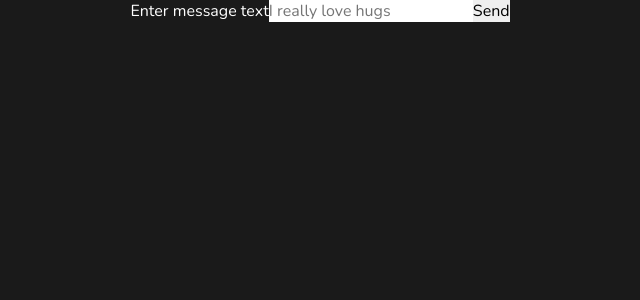
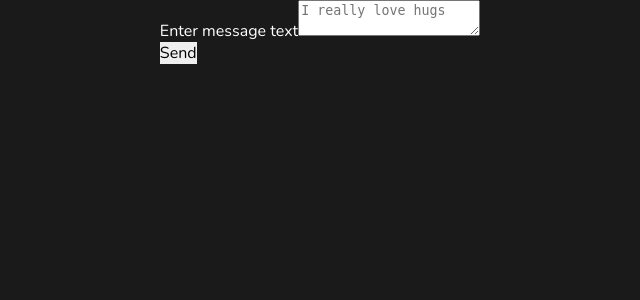
Before and after one commit to twentysixhugs/private-club, a Node project: template src/views/message-form.pug in a window 1280 px wide. Shown: the part 86-386 px from the top of the page, without its empty margins (320-960 px from the left). Run offline with Node 20 templates, Linux system fonts and the light colour scheme; the template is opened without the code that fills it, so the values that code supplies are empty.

Commit message:
Change input to textarea in message-form

```diff
--- a/src/views/message-form.pug
+++ b/src/views/message-form.pug
@@ -1,12 +1,12 @@
 extends layout
 
 block content
-  form.form(action="" method="POST")
+  form.form.form--message(action="" method="POST")
     if (errors)
       div.form__errors
         for error in errors
           span.form__error= error.msg
     div.form__input-wrapper
       label.form__label(for="message") Enter message text
-      input.form__input(type="text" name="message" id="message" value=`${message ? message : ""}` placeholder="I really love hugs")
-      button.form__submit(type="submit") Send
+      textarea.form__textarea(type="text" name="message" id="message"  placeholder="I really love hugs") !{message ? message : ""}
+    button.form__submit(type="submit") Send
```
